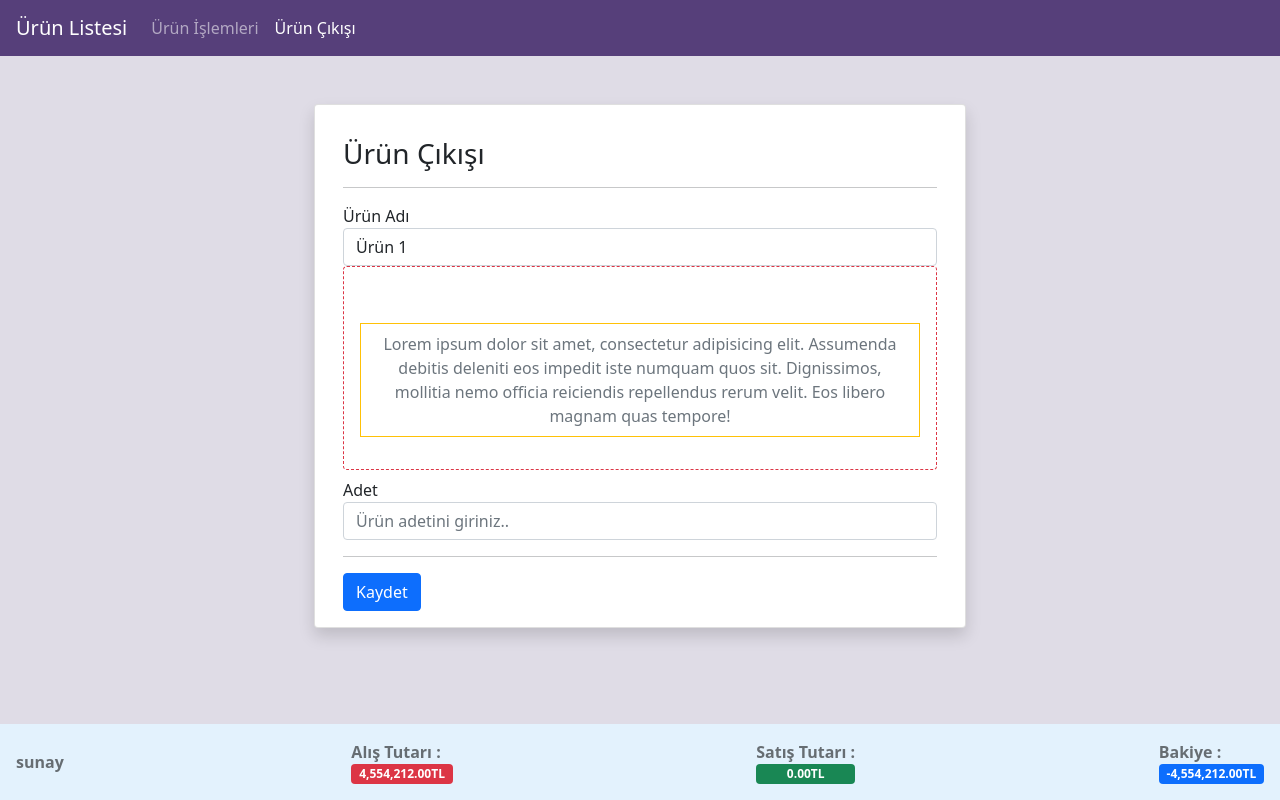
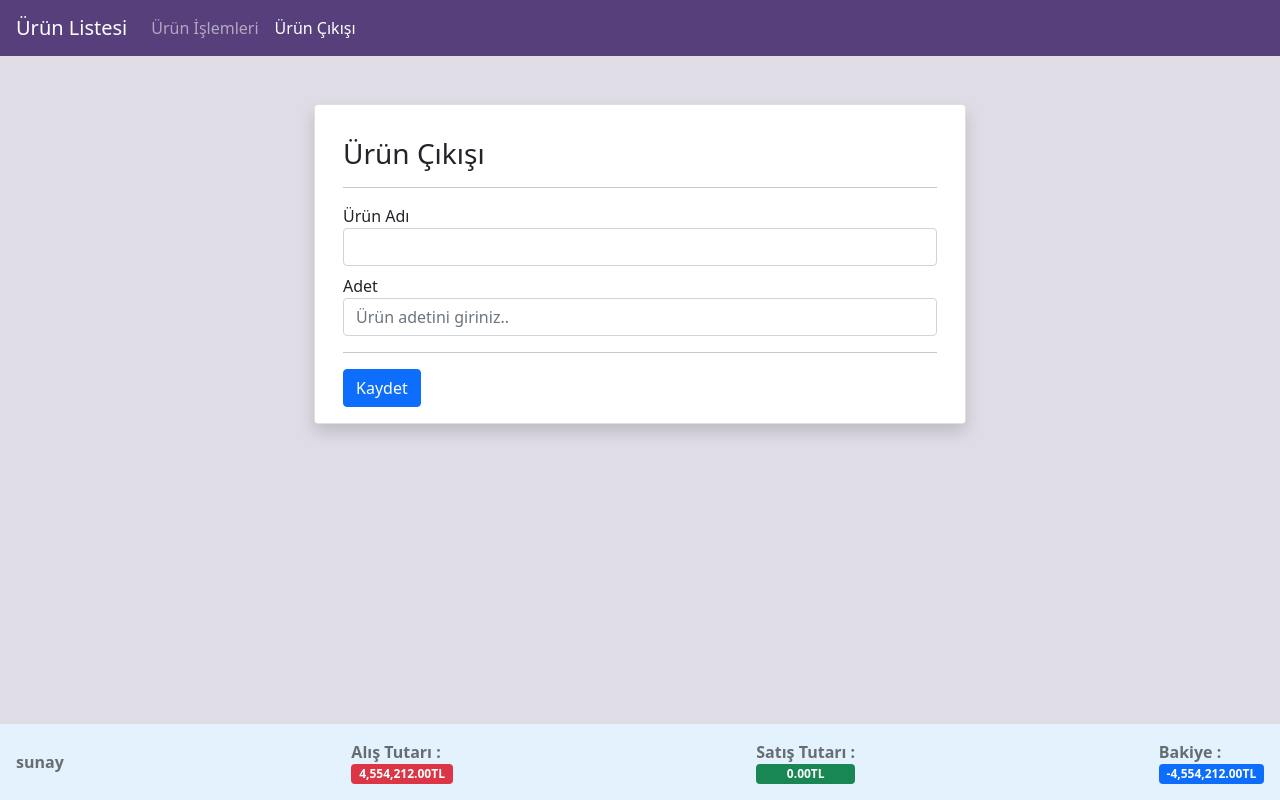
Before and after one commit to sunaycansev/product-project-crud, a Vue app: page /productSell in a window 1280 px wide. Built offline with nearby package versions, Linux system fonts and the light colour scheme; data requests are answered from the project's data file.

Commit message:
product sell comp design

```diff
--- a/src/components/products/ProductList.vue
+++ b/src/components/products/ProductList.vue
@@ -22,7 +22,12 @@
                   <span class="badge bg-info"> {{ product.id }}</span>
                 </td>
                 <td class="align-middle text-center">{{ product.title }}</td>
-                <td class="align-middle text-center">{{ product.count }}</td>
+                <td
+                  class="align-middle text-center"
+                  :class="getCountClass(product.count)"
+                >
+                  {{ product.count }}
+                </td>
                 <td style="width: 120px">
                   {{ product.price | currencyFormat }}
                 </td>
@@ -51,6 +56,14 @@ export default {
   computed: {
     ...mapGetters(["_getProducts"]),
   },
+  methods: {
+    getCountClass(count) {
+      return {
+        "bg-danger text-light": count === 0 || count === null,
+        "bg-success text-light": count > 0,
+      };
+    },
+  },
 };
 </script>
 
--- a/src/store/modules/product.js
+++ b/src/store/modules/product.js
@@ -7,6 +7,9 @@ const state = {
 const getters = {
   _getProducts(state) {
     return state.products;
+  },
+  _getProduct: (state) => (id) => {
+    return state.products.filter((prod) => prod.id === id);
   },
   // _getProduct(state) {},
 };
--- a/src/views/ProductSell.vue
+++ b/src/views/ProductSell.vue
@@ -12,27 +12,34 @@
           <hr />
           <div class="form-group">
             <label>Ürün Adı</label>
-            <select class="form-control">
-              <option value="1">Ürün 1</option>
-              <option value="1">Ürün 2</option>
-              <option value="1">Ürün 3</option>
-              <option value="1">Ürün 4</option>
-              <option value="1">Ürün 5</option>
+            <select
+              class="form-control mb-2"
+              v-model="selectedProduct"
+              @change="productSelect"
+            >
+              <option
+                v-for="product in _getProducts"
+                :value="product.id"
+                :key="product.id"
+              >
+                {{ product.title }}
+              </option>
             </select>
           </div>
-          <div class="card mb-2 border border-danger">
+          <div class="card mb-2 border border-danger" v-if="product !== null">
             <div class="card-body">
               <div class="row">
                 <div class="col-12 text-center">
                   <div class="mb-3">
-                    <span class="badge badge-info">Stok : 4</span>
-                    <span class="badge badge-primary">Fiyat : 100,5 TL</span>
+                    <span class="badge bg-info me-5 p-3"
+                      >Stok : {{ product.count }}</span
+                    >
+                    <span class="badge bg-primary p-3"
+                      >Fiyat : {{ product.price | currencyFormat }}</span
+                    >
                   </div>
                   <p class="border border-warning p-2 text-secondary">
-                    Lorem ipsum dolor sit amet, consectetur adipisicing elit.
-                    Assumenda debitis deleniti eos impedit iste numquam quos
-                    sit. Dignissimos, mollitia nemo officia reiciendis
-                    repellendus rerum velit. Eos libero magnam quas tempore!
+                    {{ product.description }}
                   </p>
                 </div>
               </div>
@@ -57,9 +64,24 @@
 <script>
 import Header from "@/components/shared/Header";
 import Footer from "@/components/shared/Footer";
+import { mapGetters } from "vuex";
 export default {
   name: "ProductSell",
+  data() {
+    return {
+      selectedProduct: null,
+      product: null,
+    };
+  },
+  methods: {
+    productSelect() {
+      this.product = this.$store.getters._getProduct(this.selectedProduct)[0];
+    },
+  },
   components: { Footer, Header },
+  computed: {
+    ...mapGetters(["_getProducts"]),
+  },
 };
 </script>
 
```
